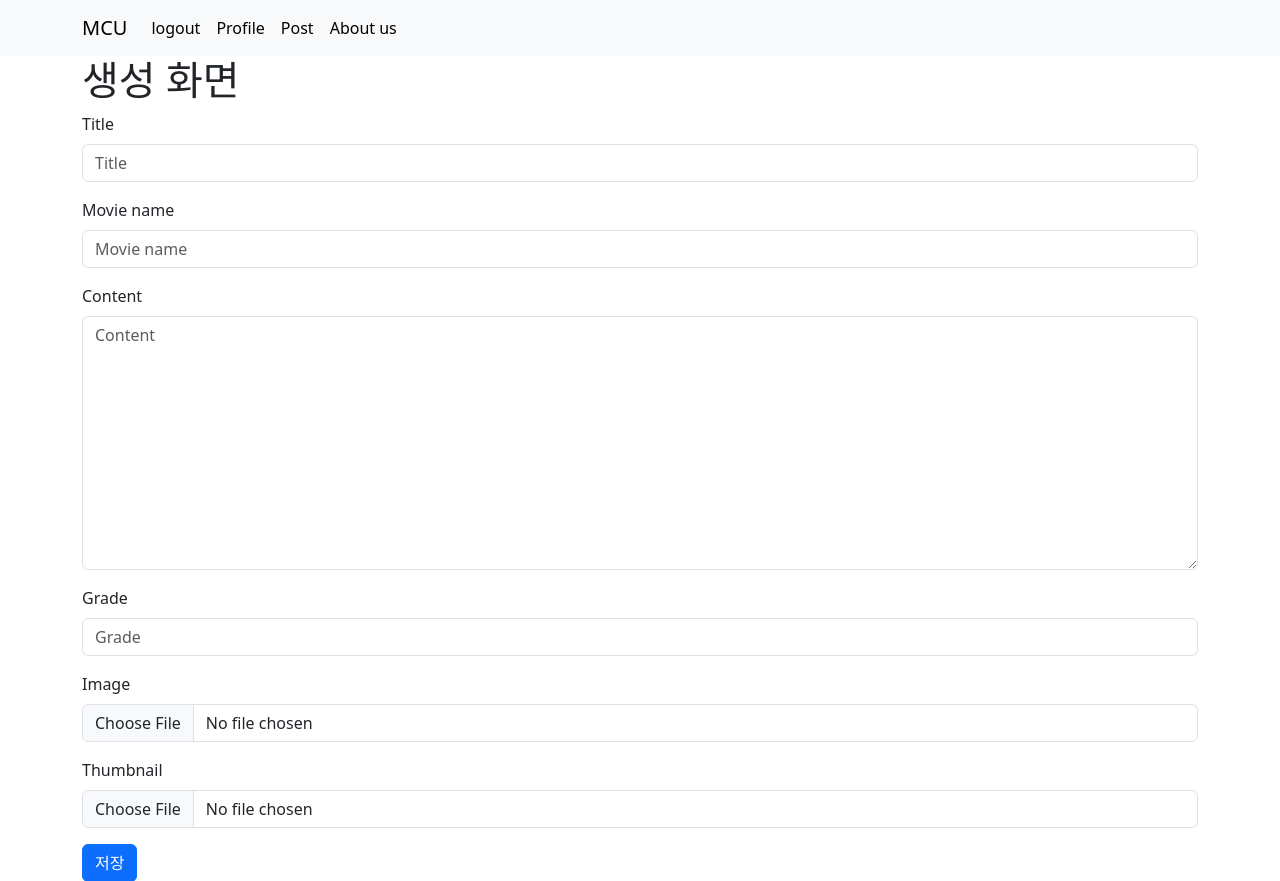
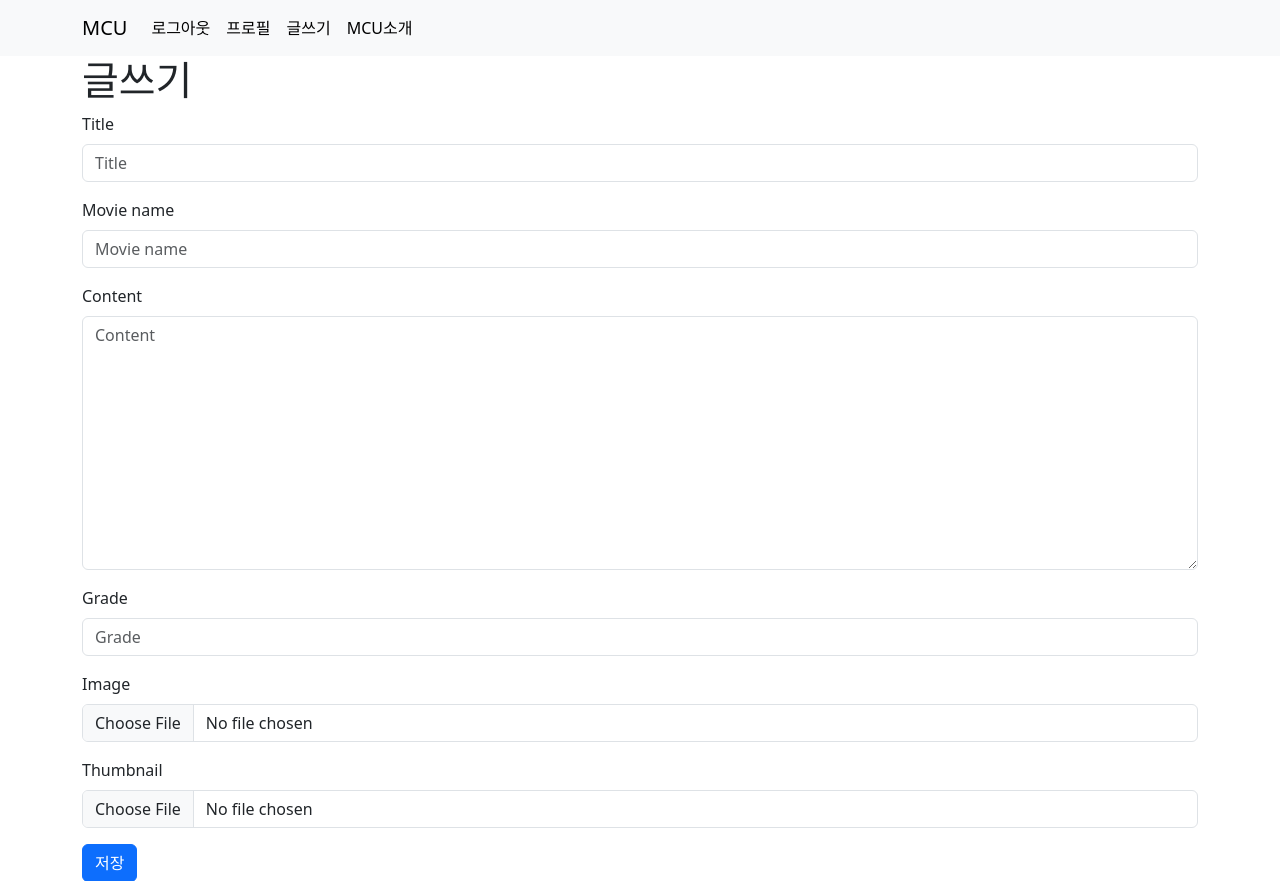
Before and after one commit to tenedict/MCU, a Django app: page /articles/create/ in a window 1280 px wide. Shown: the top 881 px of the page. Run offline with Django 3.2, Linux system fonts and the light colour scheme; the visitor is signed in with stand-in values (Sample User, id 1); parts of the project's set-up code (start-up, migrations or seed data) failed here and were passed over; some libraries are stand-ins or nearby versions.

Commit message:
캐러셀, 네브바 한글 통일, 수정/삭제 버튼, 댓글 아이디 추가

```diff
--- a/articles/templates/articles/create.html
+++ b/articles/templates/articles/create.html
@@ -5,7 +5,7 @@
 {% bootstrap_css %}
 {% bootstrap_javascript %}
 
-<h1> 생성 화면 </h1>
+<h1> 글쓰기 </h1>
 <form action="" method="POST" enctype="multipart/form-data">
   {% csrf_token %}
 
--- a/templates/base.html
+++ b/templates/base.html
@@ -33,10 +33,10 @@
         <ul class="navbar-nav">
           {% if request.user.is_authenticated %}
           <li class="nav-item">
-            <a class="nav-link active" aria-current="page" href="{% url 'accounts:logout' %}">logout</a>
+            <a class="nav-link active" aria-current="page" href="{% url 'accounts:logout' %}">로그아웃</a>
           </li>
           <li class="nav-item">
-            <a class="nav-link active" href="{% url 'accounts:detail' request.user.pk %}">Profile</a>
+            <a class="nav-link active" href="{% url 'accounts:detail' request.user.pk %}">프로필</a>
           </li>
           {% else %}
           <li class="nav-item">
@@ -47,10 +47,10 @@
           </li>
           {% endif %}
           <li class="nav-item">
-            <a class="nav-link active" href="{% url 'articles:create' %}">Post</a>
+            <a class="nav-link active" href="{% url 'articles:create' %}">글쓰기</a>
           </li>
           <li class="nav-item">
-            <a class="nav-link active" aria-current="page" href="{% url 'articles:intro' %}"> About us </a>
+            <a class="nav-link active" aria-current="page" href="{% url 'articles:intro' %}"> MCU소개 </a>
           </li>
         </ul>
       </div>
```
Also changed, not shown: articles/templates/articles/detail.html (+6 -2 lines), articles/templates/articles/intro.html (+8 -0 lines), images/images/캡아_OzIK3bt.PNG (added), images/images/타노스.jpg (added), static/image_4.png, static/image_6.png (added).
